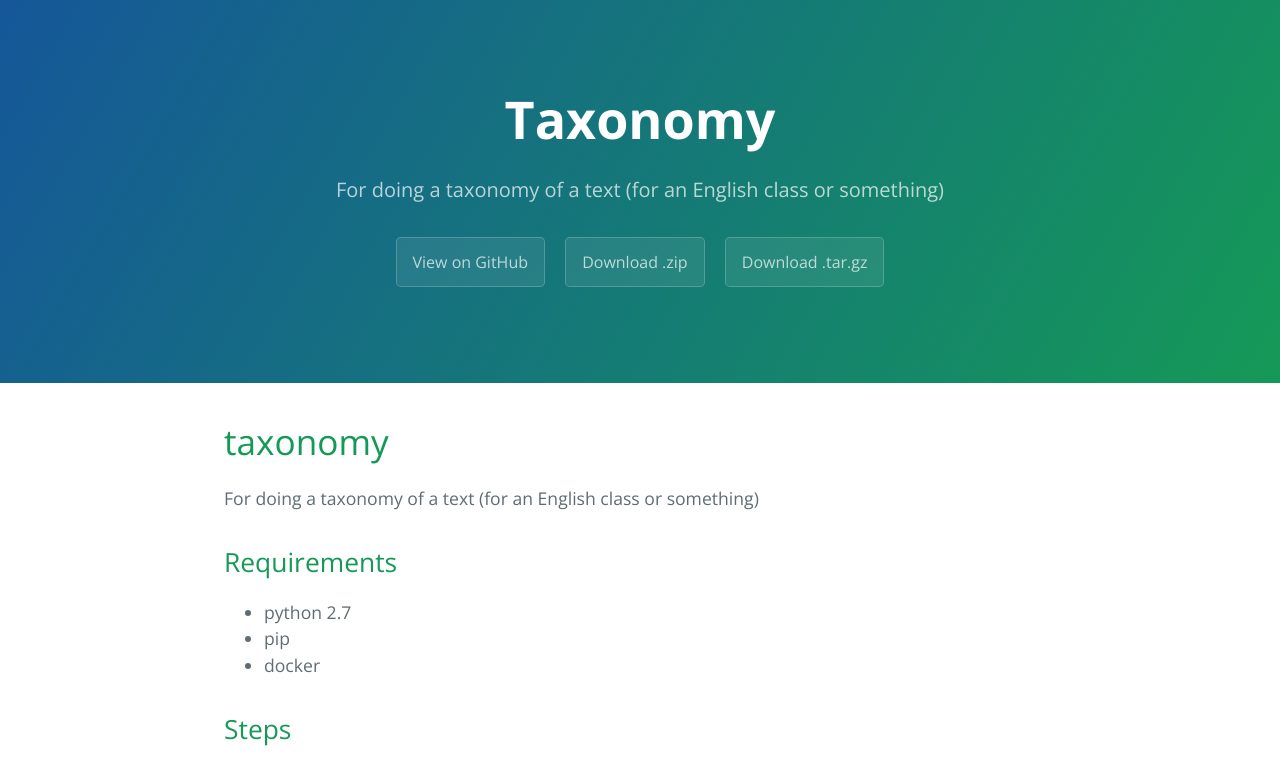
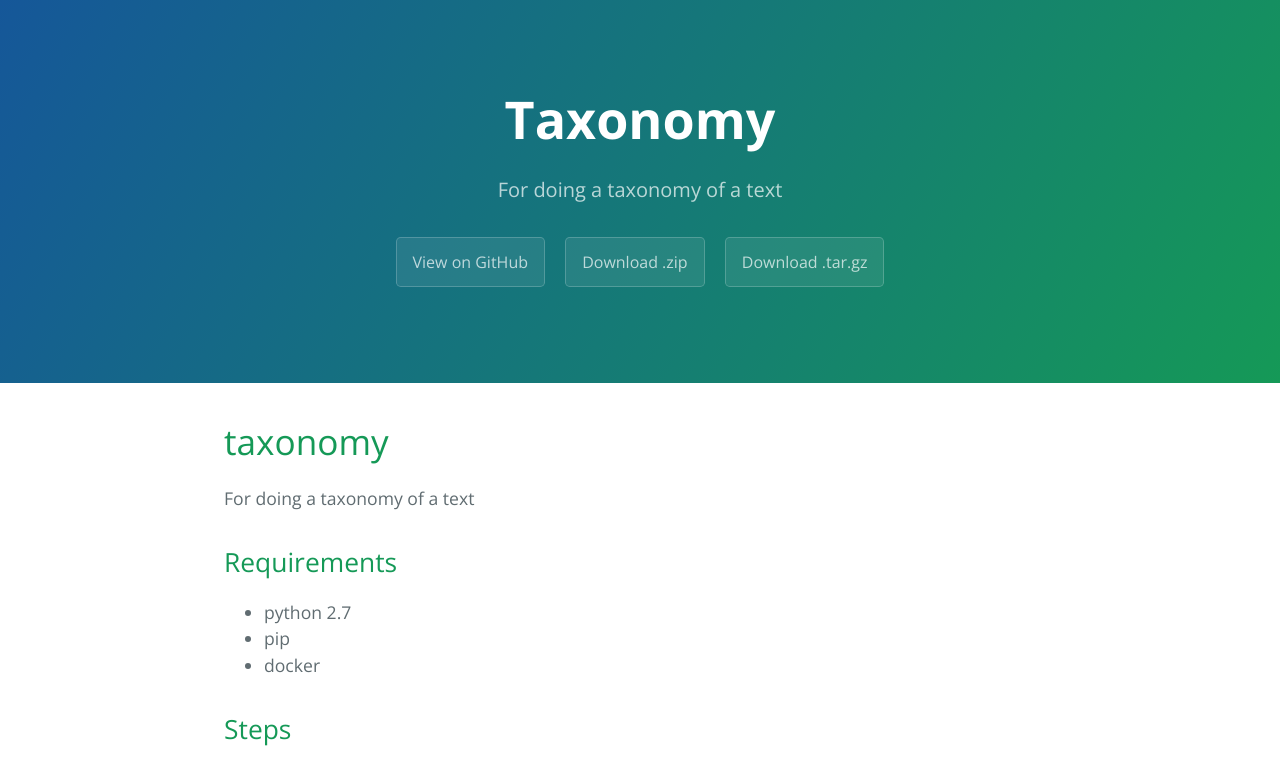
Before and after one commit to pdxjohnny/taxonomy, a plain HTML site: page index.html in a window 1280 px wide. Shown: the top 763 px of the page. Drawn offline with nearby package versions, Linux system fonts and the light colour scheme.

Commit message:
Update index.html

```diff
--- a/index.html
+++ b/index.html
@@ -12,7 +12,7 @@
   <body>
     <section class="page-header">
       <h1 class="project-name">Taxonomy</h1>
-      <h2 class="project-tagline">For doing a taxonomy of a text (for an English class or something)</h2>
+      <h2 class="project-tagline">For doing a taxonomy of a text</h2>
       <a href="https://github.com/pdxjohnny/taxonomy" class="btn">View on GitHub</a>
       <a href="https://github.com/pdxjohnny/taxonomy/zipball/master" class="btn">Download .zip</a>
       <a href="https://github.com/pdxjohnny/taxonomy/tarball/master" class="btn">Download .tar.gz</a>
@@ -22,7 +22,7 @@
       <h1>
 <a id="taxonomy" class="anchor" href="#taxonomy" aria-hidden="true"><span class="octicon octicon-link"></span></a>taxonomy</h1>
 
-<p>For doing a taxonomy of a text (for an English class or something)</p>
+<p>For doing a taxonomy of a text</p>
 
 <h2>
 <a id="requirements" class="anchor" href="#requirements" aria-hidden="true"><span class="octicon octicon-link"></span></a>Requirements</h2>
```
